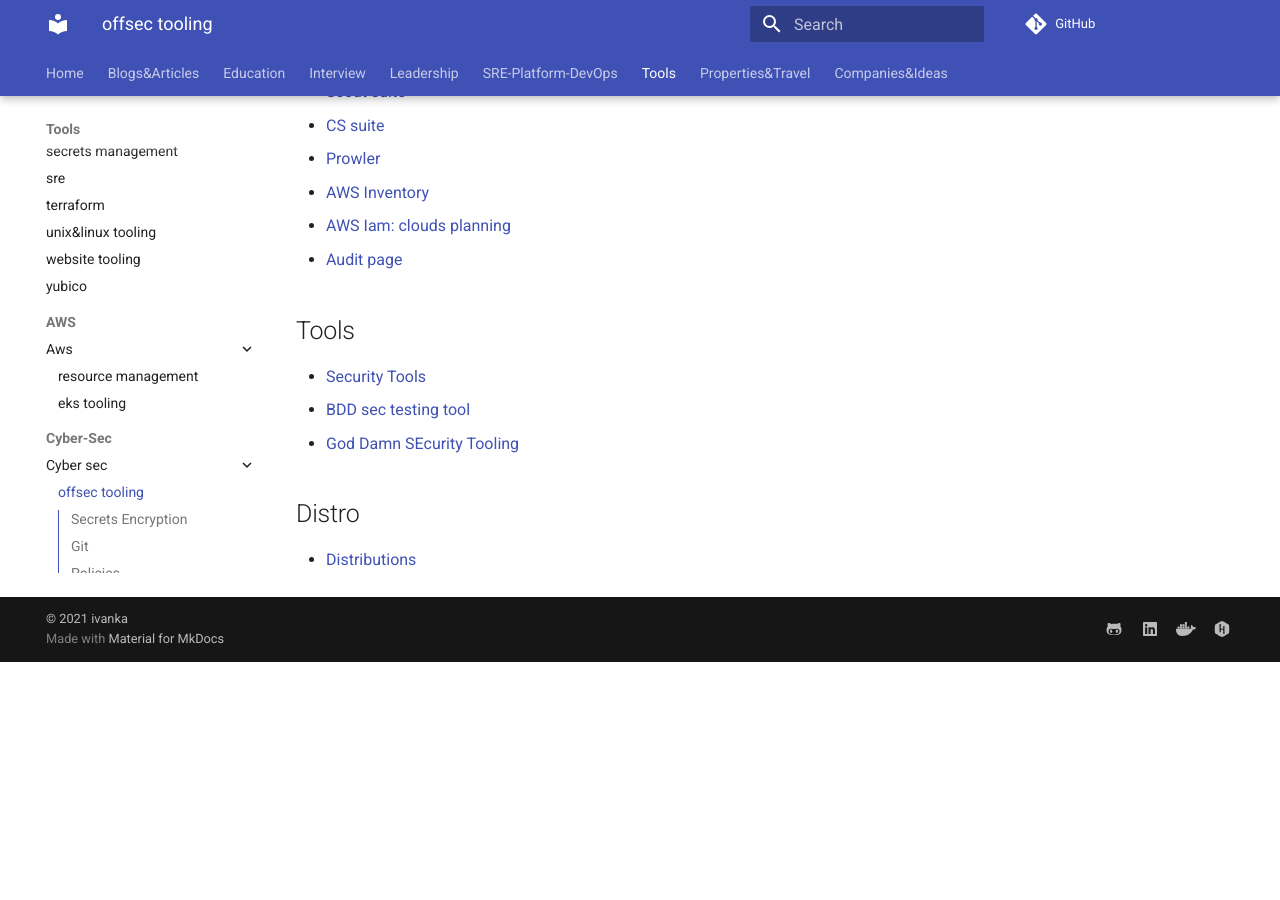
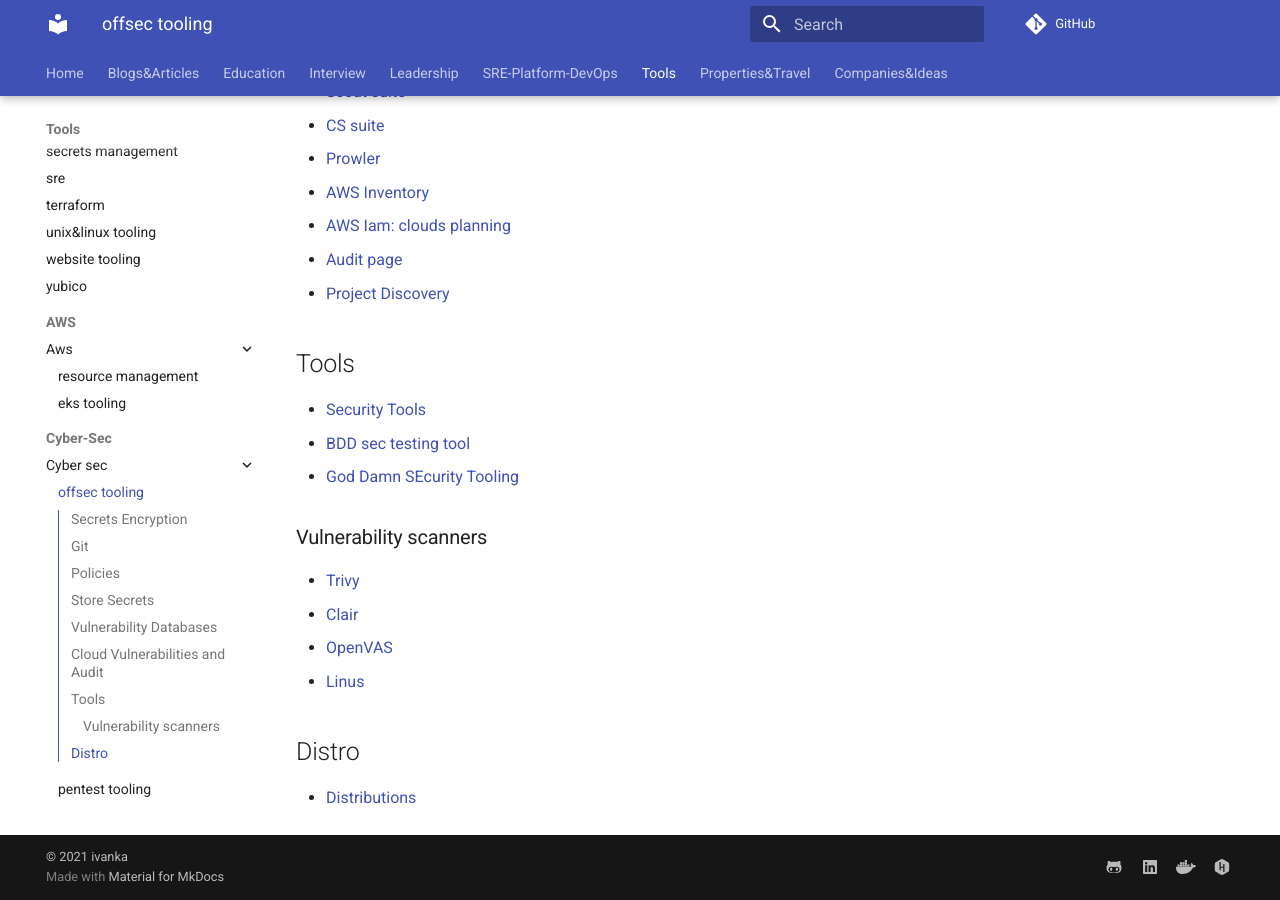
Before and after one commit to ivankatliarchuk/knowledge-base, an MkDocs documentation site: the page built from docs/tools/cyber-sec/offsec.md, in a window 1280 px wide and 900 px high, scrolled down 1159 px. Built offline with MkDocs 1.6.1 and Material for MkDocs 9.7.7, drawn with Linux system fonts in a browser that asks for light colours; comment, search, counter and statistics services are not loaded; before the commit the page ends 1821 px from its top, so only the background shows below that.

Commit message:
added clair and linys
Signed-off-by: ivan katliarchuk <ivan.katliarchuk@gmail.com>

```diff
--- a/docs/tools/cyber-sec/offsec.md
+++ b/docs/tools/cyber-sec/offsec.md
@@ -46,6 +46,7 @@
 - [AWS Inventory](https://github.com/nccgroup/aws-inventory)
 - [AWS Iam: clouds planning](https://github.com/salesforce/cloudsplaining)
 - [Audit page](./audit.md)
+- [Project Discovery](https://docs.projectdiscovery.io/introduction)
 
 ## Tools
 
@@ -53,6 +54,13 @@
 - [BDD sec testing tool](https://iriusrisk.com/open-source/)
 - [God Damn SEcurity Tooling](https://github.com/appsecco)
 
+### Vulnerability scanners
+
+- [Trivy](https://github.com/aquasecurity/trivy)
+- [Clair](https://github.com/quay/clair)
+- [OpenVAS](https://github.com/greenbone/openvas-scanner)
+- [Linus](https://github.com/CISOfy/lynis)
+
 ## Distro
 
 - [Distributions](https://helpdeskgeek.com/linux-tips/9-best-linux-distros-for-hacking/)
```
Also changed, not shown: docs/tools/cyber-sec/pentest.md (+2 -0 lines).
